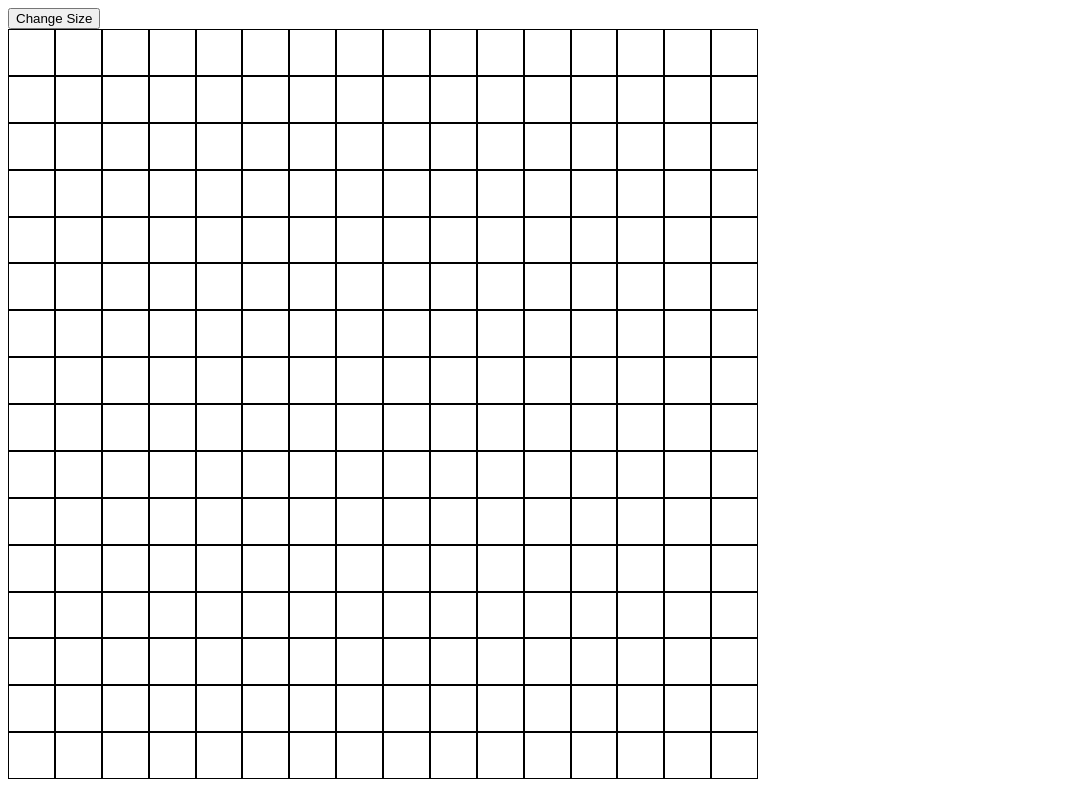
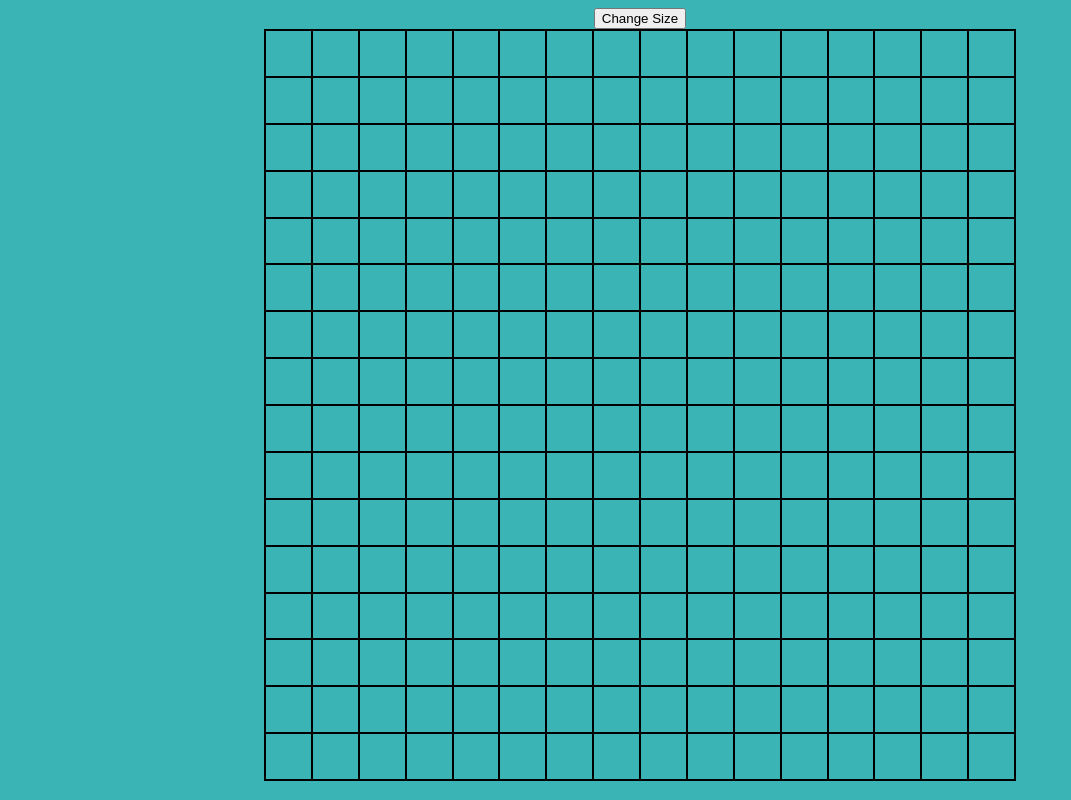
Before and after one commit to Haris-199/etch-a-sketch, a plain HTML site: page index.html in a window 1280 px wide. Shown: the whole page, without its empty margins (0-1071 px from the left). Drawn offline with Linux system fonts and the light colour scheme.

Commit message:
Add css to body

```diff
--- a/style.css
+++ b/style.css
@@ -1,5 +1,13 @@
 :root {
     --grid-size: 750px;
+}
+
+body {
+    display: flex;
+    flex-direction: column;
+    align-items: center;
+
+    background-color: rgb(58, 180, 180);
 }
 
 #grid {
@@ -8,6 +16,7 @@
     max-width: var(--grid-size);
     max-height: var(--grid-size);
 
+    border: solid 1px black;
     display: flex;
     flex-direction: column;
 }
```
